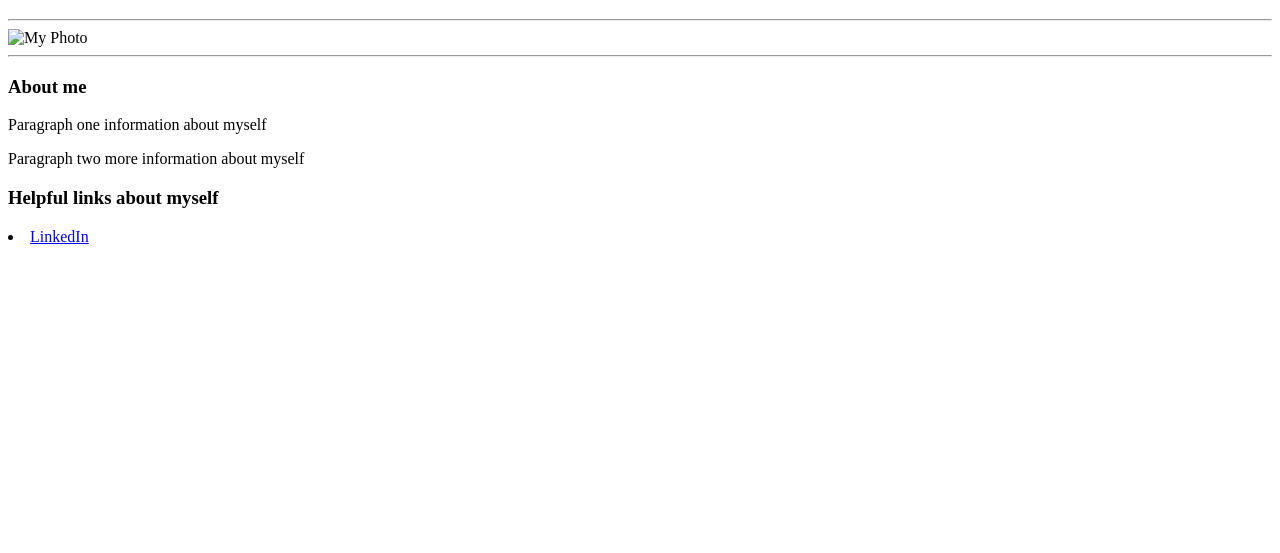
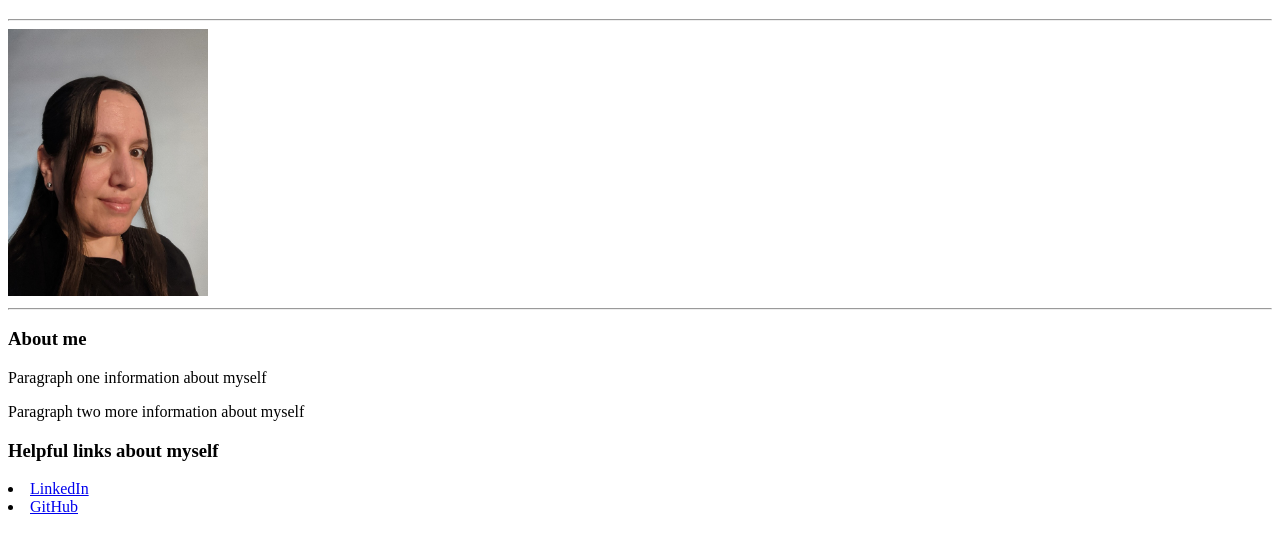
Before and after one commit to AliciaAPerez/AliciaAPerez.github.io, a plain HTML site: page index.html in a window 1280 px wide. Shown: the part 61-614 px from the top of the page. Drawn offline with Linux system fonts and the light colour scheme.

Commit message:
adding image

```diff
--- a/index.html
+++ b/index.html
@@ -7,7 +7,7 @@
    <body>
       <h1>Welcome to my bio page</h1>
       <hr>
-      <img width="200" src="photo.jpg" alt="My Photo"></img>
+      <img width="200" src="photo.png" alt="My Photo"></img>
       <hr>
       <h3>About me</h3>
       <p>
@@ -18,5 +18,8 @@
       </p>
       <h3>Helpful links about myself</h3>
       <li><a href= "https://www.linkedin.com/in/aliciaaperez/" target="_blank">LinkedIn</a></li>
+      <li><a href= "https://github.com/AliciaAPerez" target="_blank">GitHub</a></li>
+
+
     </body>
 </html>
```
Also changed, not shown: photo.png (added).
